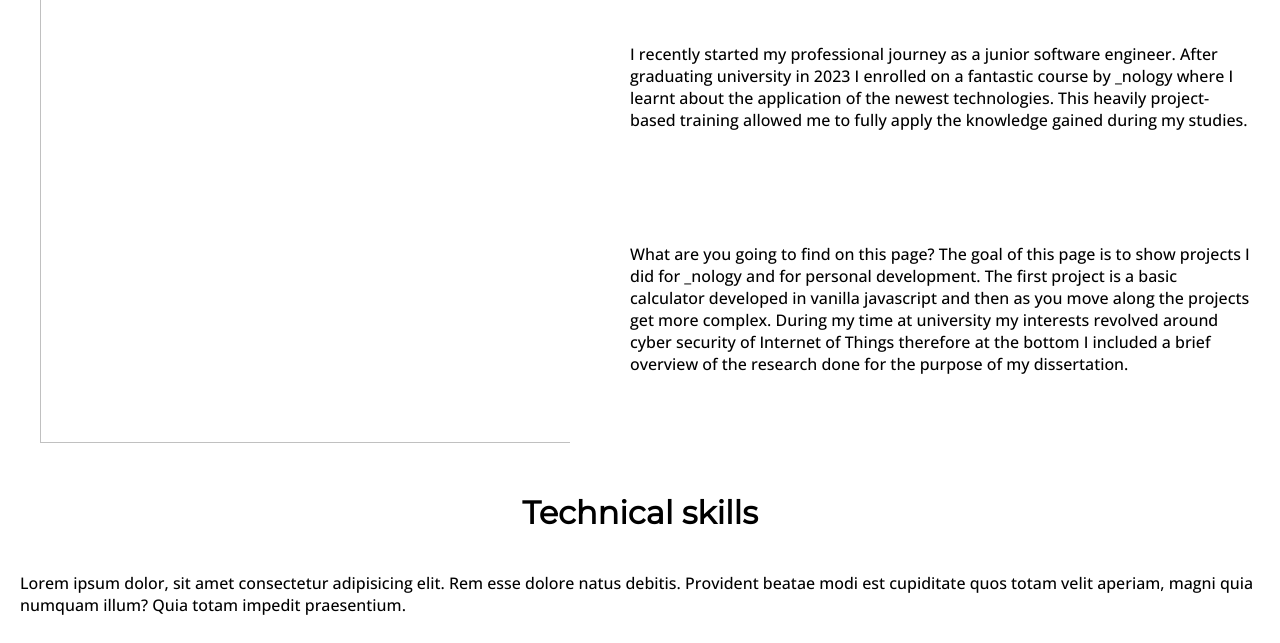
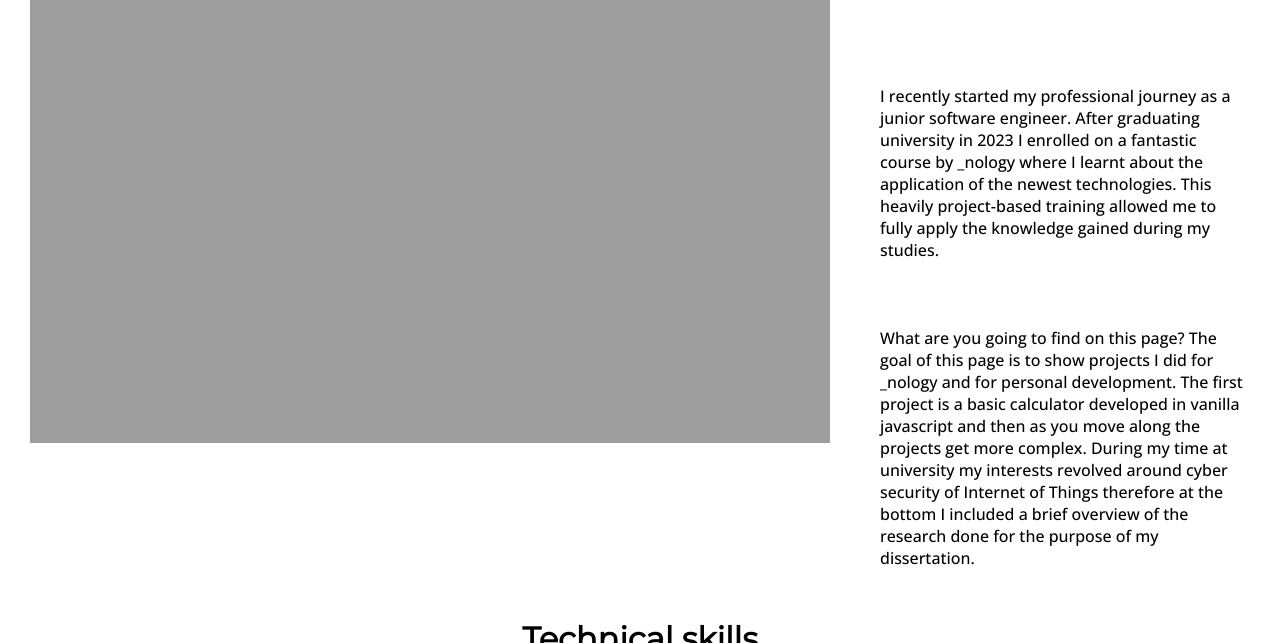
Before and after one commit to Alan-day/portfolio-nology, a plain HTML site: page index.html in a window 1280 px wide. Shown: the part 601-1244 px from the top of the page. Drawn offline with nearby package versions, Linux system fonts and the light colour scheme; the site is published under a folder, as on GitHub Pages, so addresses that start at the root find nothing.

Commit message:
changed source for picture

```diff
--- a/index.html
+++ b/index.html
@@ -38,7 +38,7 @@
 
         <img
           class="about__picture1"
-          src="/images/alan_picture.JPG"
+          src="images/alan_picture.JPG"
         />
 
 
```
